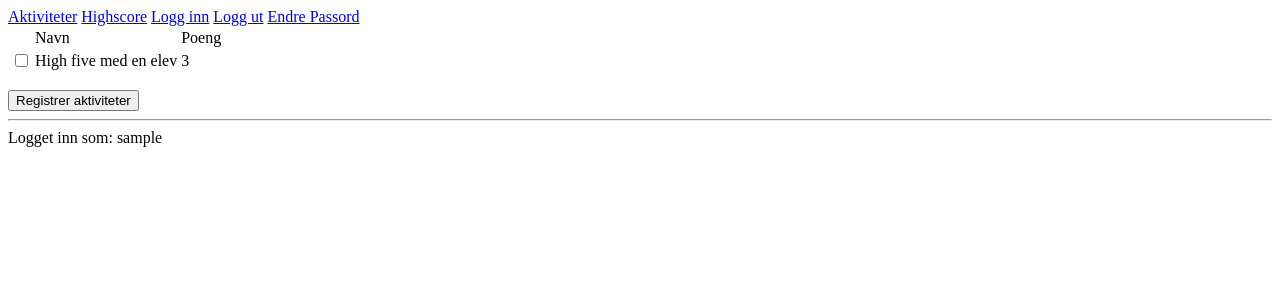
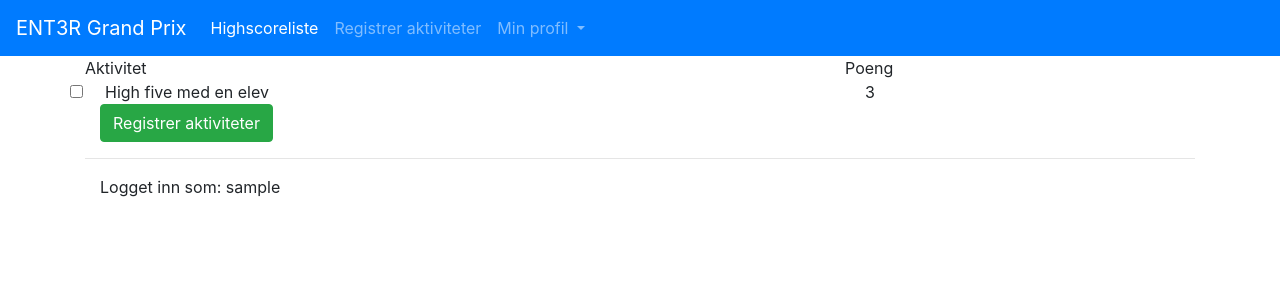
Before and after one commit to sjrodahl/ent3r-gp, a Django app: page /pages/activities/ in a window 1280 px wide. Shown: the top 300 px of the page. Run offline with Django 3.2, Linux system fonts and the light colour scheme; the visitor is signed in with stand-in values (Sample User, id 1); data comes from the database, SQL or seed files in the repository; some libraries are stand-ins or nearby versions.

Commit message:
Styling with bootstrap

```diff
--- a/ent3r_gp/ent3r_gp/settings.py
+++ b/ent3r_gp/ent3r_gp/settings.py
@@ -39,6 +39,7 @@ INSTALLED_APPS = [
     'django.contrib.staticfiles',
     'pages',
     'account',
+    'bootstrap3',
 ]
 
 MIDDLEWARE = [
--- a/ent3r_gp/pages/templates/pages/activities.html
+++ b/ent3r_gp/pages/templates/pages/activities.html
@@ -1,24 +1,30 @@
 {% extends "base.html" %}
 
+{% load bootstrap3 %}
+
+{% bootstrap_css %}
+{% bootstrap_javascript %}
+
+{% bootstrap_messages %}
+
 {% block content %}
-
-<table>
-    <tr>
-        <td></td><td>Navn</td><td>Poeng</td>
-    </tr>
-
-<form action="" method ="POST" class = "post-form">
-    {% csrf_token %}
-
-{% for a in act %}
-    <tr>
-        <td><input type="checkbox" value = {{a.id}} name ="choices"></td><td>{{a.name}}</td><td>{{a.points}}</td>
-    </tr>
-{% endfor %}
-</table>
-<p> </p>
-
-   <input type="submit" value="Registrer aktiviteter"/>
-</form>
+<div class="container">
+    <form action="" method ="POST" class = "post-form">
+        {% csrf_token %}
+        <div class ="row">
+            <div class="col-md-8">Aktivitet</div>
+            <div class="col-md-2">Poeng</div>
+        </div>
+        {% for a in act %}
+        <div class ="row">
+            <div class="form-check"><input class="form-check-input" type="checkbox" value = {{a.id}} name ="choices"></div>
+            <div class="col-md-8">{{a.name|lower|capfirst}}</div>
+            <div class="col-md-2">{{a.points}}</div>
+        </div>
+        {% endfor %}
+        <div class="container">
+            <button type="submit" class="btn btn-success">Registrer aktiviteter</button>
+        </div>
+    </form>
 
 {% endblock %}
--- a/ent3r_gp/templates/base.html
+++ b/ent3r_gp/templates/base.html
@@ -2,29 +2,70 @@
 <html>
     <head>
         <title>{% block title %}ENT3R GRAND PRIX{% endblock %}</title>
+        <!-- Required meta tags -->
+        <meta charset="utf-8">
+        <meta name="viewport" content="width=device-width, initial-scale=1, shrink-to-fit=no">
+        <!--- Bootstrap CSS -->
+        <link rel="stylesheet" href="https://maxcdn.bootstrapcdn.com/bootstrap/4.0.0/css/bootstrap.min.css" integrity="sha384-Gn5384xqQ1aoWXA+058RXPxPg6fy4IWvTNh0E263XmFcJlSAwiGgFAW/dAiS6JXm" crossorigin="anonymous">
     </head>
+
     <body>
+        <nav class="navbar navbar-expand-lg navbar-dark bg-primary">
+            <a class="navbar-brand" href="{% url 'pages_hiscore' %}">ENT3R Grand Prix</a>
+            <button class="navbar-toggler" type="button" data-toggle="collapse" data-target="#navbarNav" aria-controls="navbarNav" aria-expanded="false" aria-label="Toggle navigation">
+                <span class="navbar-toggler-icon"></span>
+            </button>
+            <div class="collapse navbar-collapse" id="navbarNav">
+                <ul class="navbar-nav">
+                    <li class="nav-item active">
+                        <a class="nav-link" href="{% url 'pages_hiscore' %}">Highscoreliste <span class="sr-only">(current)</span></a>
+                    </li>
+                    <li class="nav-item">
+                        <a class="nav-link" href="{% url 'pages_activities' %}">Registrer aktiviteter</a>
+                    </li>
+                    <li class="nav-item dropdown">
+                        <a class="nav-link dropdown-toggle" href="{% url 'account_index' %}" id="navbarDropdown" role="button" data-toggle="dropdown" aria-haspopup="true" aria-expanded="false">
+                            Min profil
+                        </a>
+                        <div class="dropdown-menu" aria-labelledby="navbarDropdown">
+                            <a class="dropdown-item" href="{% url 'pages_my_achievements' %}">Mine prestasjoner</a>
+                            <a class="dropdown-item" href="{% url 'pages_del_achievements' %}">Fjern prestasjoner</a>
+                            <div class="dropdown-divider"></div>
+                            <a class="dropdown-item" href="{% url 'logout' %}">Logg ut</a>
+                            <a class="dropdown-item" href="{% url 'password_change' %}">Bytt passord</a>
+                        </div>
+                    </li>
+                </ul>
+            </div>
+        </nav>
 
-        <nav>
+        <!--
+            <nav>
             <a href=" {% url  'pages_activities' %}">Aktiviteter</a>
             <a href="{% url  'pages_hiscore' %}">Highscore</a>
             <a href="{% url 'login' %}">Logg inn</a>
             <a href="{% url 'logout' %}">Logg ut</a>
             <a href="{% url 'password_change' %}">Endre Passord</a>
 
-        </nav>
-
+            </nav>
+        -->
         {% block content %}
 
         {% endblock %}
 
         <hr>
-
-        {% block footer %}
+        <div class="container">
+            {% block footer %}
             {% if user.is_authenticated%}
             <div>Logget inn som: {{request.user.get_username}}</div>
             {% endif %}
-        {% endblock %}
+            {% endblock %}
 
+        </div>
+        <!-- Bootstrap JS -->
+        <!-- jQuery.js, Popper.js, Bootstrap.js -->
+        <script src="https://code.jquery.com/jquery-3.2.1.slim.min.js" integrity="sha384-KJ3o2DKtIkvYIK3UENzmM7KCkRr/rE9/Qpg6aAZGJwFDMVNA/GpGFF93hXpG5KkN" crossorigin="anonymous"></script>
+        <script src="https://cdnjs.cloudflare.com/ajax/libs/popper.js/1.12.9/umd/popper.min.js" integrity="sha384-ApNbgh9B+Y1QKtv3Rn7W3mgPxhU9K/ScQsAP7hUibX39j7fakFPskvXusvfa0b4Q" crossorigin="anonymous"></script>
+        <script src="https://maxcdn.bootstrapcdn.com/bootstrap/4.0.0/js/bootstrap.min.js" integrity="sha384-JZR6Spejh4U02d8jOt6vLEHfe/JQGiRRSQQxSfFWpi1MquVdAyjUar5+76PVCmYl" crossorigin="anonymous"></script>
     </body>
 </html>
--- a/requirements.txt
+++ b/requirements.txt
@@ -1 +1,2 @@
 Django==1.10
+django-bootstrap3
```
Also changed, not shown: ent3r_gp/pages/templates/pages/activity_new.html (+20 -4 lines), ent3r_gp/pages/templates/pages/highscore.html (+21 -9 lines).
